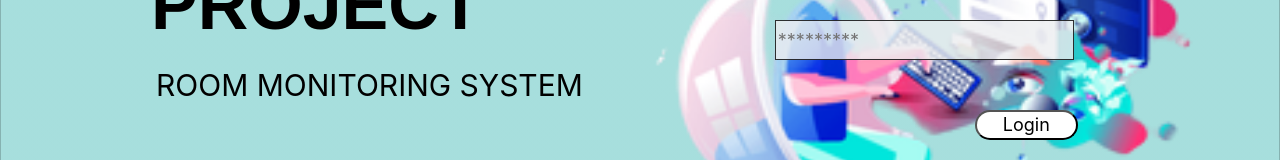
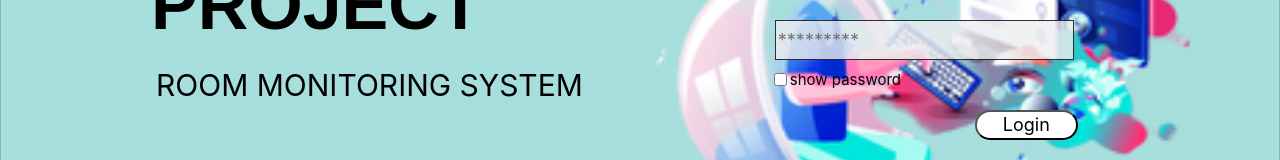
Before and after one commit to JazminnAira/jade_monitoring_system, a Next.js app: page /CoverPage in a window 1280 px wide. Shown: the part 309-469 px from the top of the page. Built offline with nearby package versions, Linux system fonts and the light colour scheme.

Commit message:
show hide password, signup modal fix

```diff
--- a/jade_components/Title.jsx
+++ b/jade_components/Title.jsx
@@ -1,6 +1,6 @@
 import styles from "./Title.module.css";
 import Link from 'next/link';
-import React from "react";
+import React, { useState } from "react";
 
 
 // reactstrap components
@@ -10,6 +10,14 @@ import { Button, Modal, ModalBody, ModalFooter} from "reactstrap";
 
 const Title = () => {
     const [modalOpen, setModalOpen] = React.useState(false);
+    const [showPassword, setShowPassword] = useState(false)
+
+    const NumericOnly= (e) => { //angka only
+    const reg = /^[0-9\b]+$/
+    let preval=e.target.value
+    if (e.target.value === '' || reg.test(e.target.value)) return true
+    else e.target.value = preval.substring(0,(preval.length-1))
+}
 
     return (
         <div className={styles.container}>
@@ -24,22 +32,23 @@ const Title = () => {
                     <Modal class="modal" className={styles.modal} toggle={() => setModalOpen(!modalOpen)} isOpen={modalOpen}>
                         <div className={styles.header}>
                         <button aria-label="Close" class="close" className={styles.close} type="button" onClick={() => setModalOpen(!modalOpen)}>
-                            <span aria-hidden={true}>×</span>
+                            <span aria-hidden={true}>X</span>
                         </button>
                         </div>
                         <ModalBody className={styles.ModalBody}>
 
+                        <form action="/api/form" method="post">
                             <h4 className={styles.signuplbl}>Sign Up</h4>
                             <input type="text" className={styles.name} placeholder="Name"/><br></br><br></br>
                             <input type="text" className={styles.department} placeholder="Department"/><br></br><br></br>
-                            <input type="text" className={styles.cnum} placeholder="Contact No."/> <br></br><br></br>
-                            <input type="text" className={styles.email} placeholder="@email"/><br></br><br></br>
-                            <input type="text" className={styles.password1} placeholder="*******"/> <br></br><br></br>
-
+                            <input type="text" onChange={NumericOnly} className={styles.cnum} placeholder="Contact No."/> <br></br><br></br>
+                            <input type="email" className={styles.email} placeholder="@email"/><br></br><br></br>
+                            <input type="password" className={styles.password1} placeholder="*******"/> <br></br><br></br>
+                        </form>
 
                         </ModalBody>
                         <ModalFooter>
-                            <button className={styles.signup_btn1}>Sign Up</button>
+                        <Link href="/Dashboard1"><button className={styles.signup_btn1}  type="submit">Sign Up</button></Link>
                         </ModalFooter>
                     </Modal>
                     <button className={styles.login_btn}>Login</button>
@@ -47,11 +56,14 @@ const Title = () => {
                 <div className={styles.image}>
                     <div className={styles.login}>
                         <h4 className={styles.welcome}>WELCOME BACK!</h4>
-                        <input type="text" className={styles.username} placeholder="@email"/>
-                        <input type="text" className={styles.password} placeholder="*********"/>
+                        <input type="email" className={styles.username} placeholder="@email" required/>
+                        <input type={showPassword?'text':'password'} id="pswrd" name="pswrd" pattern="[a-z0-9]{1,15}" title="Password should be digits (0 to 9) or alphabets (a to z)."className={styles.password} placeholder="*********" required />
+                        <input type="checkbox"
+                        onClick={()=>setShowPassword(!showPassword)}
+                        className={styles.showhide_pass} for="toggle"/><div className={styles.showhide_passlbl}>{showPassword?'hide password':'show password'}</div>
                     </div>
                     <img src="/images/coverimage.png" height="550" width="650"/>
-                    <Link href="/Dashboard1"><button className={styles.login_btn1}>Login</button></Link>
+                    <Link href="/Dashboard1"><button className={styles.login_btn1}  type="submit">Login</button></Link>
                 </div>
             </div>
         </div>
--- a/jade_components/Title.module.css
+++ b/jade_components/Title.module.css
@@ -20,15 +20,14 @@
     position: fixed;
     top: 50%;
     left: 50%; transform:translate(-50%, -50%);
-    background: rgba(0, 158, 255, 0.4);
+
     mix-blend-mode: lighten;
-    border: 1px solid rgba(237, 238, 241, 0.5);
-    /* background: rgba(255, 255, 255, 0.37);
+    background:  linear-gradient(0deg, rgba(119, 208, 207, 0.5), rgba(119, 208, 207, 0.5)), rgba(175, 217, 213, 0.5);
     border-radius: 16px;
     box-shadow: 0 4px 30px rgba(0, 0, 0, 0.1);
     backdrop-filter: blur(4.1px);
     -webkit-backdrop-filter: blur(4.1px);
-    border: 1px solid rgba(255, 255, 255, 0.3); */
+    border: 1px solid rgba(255, 255, 255, 0.3);
     display: flex;
     justify-content: center;
     align-items: center;
@@ -42,7 +41,7 @@
     font-family: 'Inter';
     font-style: normal;
     font-weight: 400;
-    font-size: 40px;
+    font-size: 43px;
     line-height: 48px;
     display: flex;
     align-items: center;
@@ -73,6 +72,7 @@
     font-weight: bold;
 }
 .close {
+    color: #000000;
     float: right;
     margin-bottom: 70px;
     background-color: transparent;
@@ -366,6 +366,24 @@
 
 }
 
+.showhide_pass {
+
+    position: absolute;
+    left: 175px;
+    top: 300px;
+    font-size: 14px;
+}
+
+.showhide_passlbl {
+
+    position: absolute;
+    left: 195px;
+    top: 300px;
+    color: #000000;
+    font-size: 15px;
+    font-weight: 400px;
+}
+
 .welcome{
     position: relative;
     width: 500px;
```
